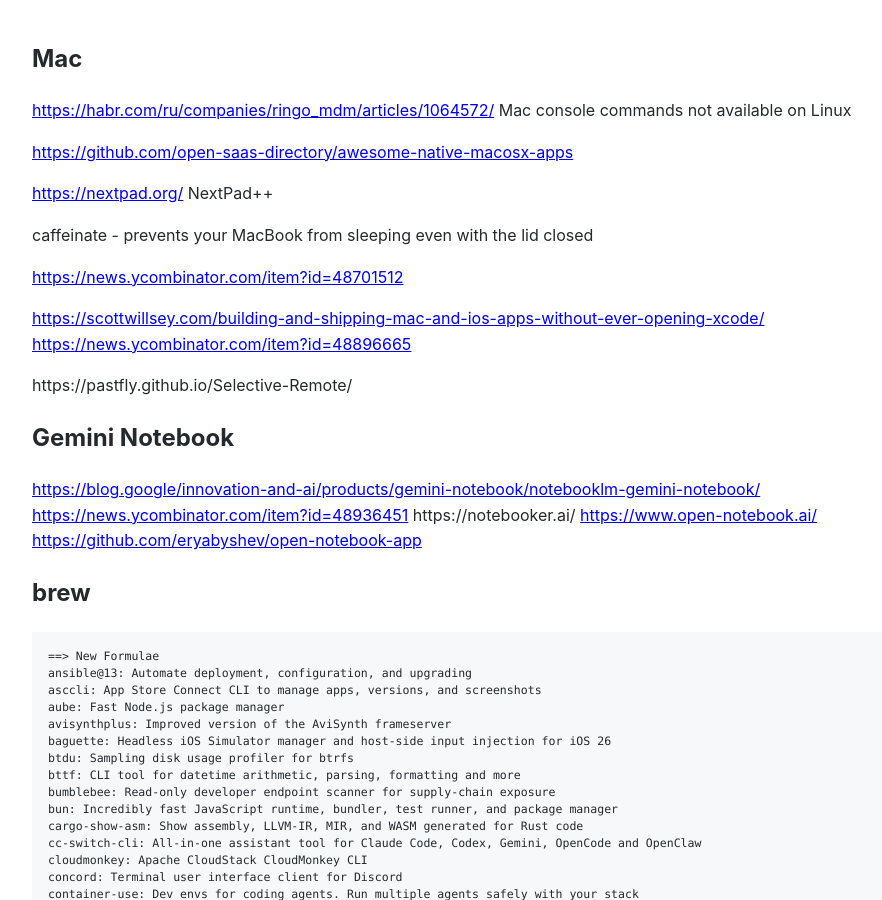
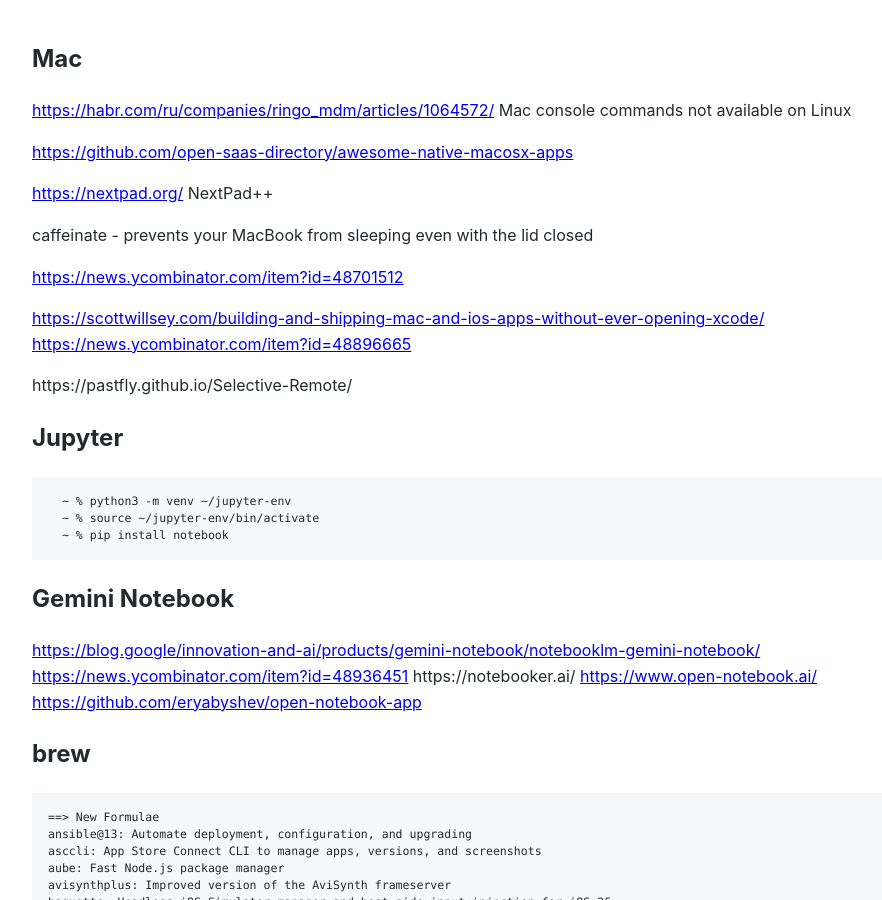
Before and after one commit to Michael-Lubinsky/michael-lubinsky.github.com, a Jekyll site: the page built from Mac/mac.md, in a window 1280 px wide and 900 px high. Shown: the whole window, without its empty margins (158-1040 px from the left). Built offline with Jekyll 4.4.1, drawn with Linux system fonts in a browser that asks for light colours; our own code applies the rules of GitHub Pages for plain Markdown files.

Commit message:
Update mac.md

````diff
--- a/Mac/mac.md
+++ b/Mac/mac.md
@@ -17,6 +17,12 @@
 
 https://pastfly.github.io/Selective-Remote/
 
+## Jupyter
+```
+  ~ % python3 -m venv ~/jupyter-env
+  ~ % source ~/jupyter-env/bin/activate
+  ~ % pip install notebook
+```
 
 ## Gemini Notebook
 <https://blog.google/innovation-and-ai/products/gemini-notebook/notebooklm-gemini-notebook/>
````
